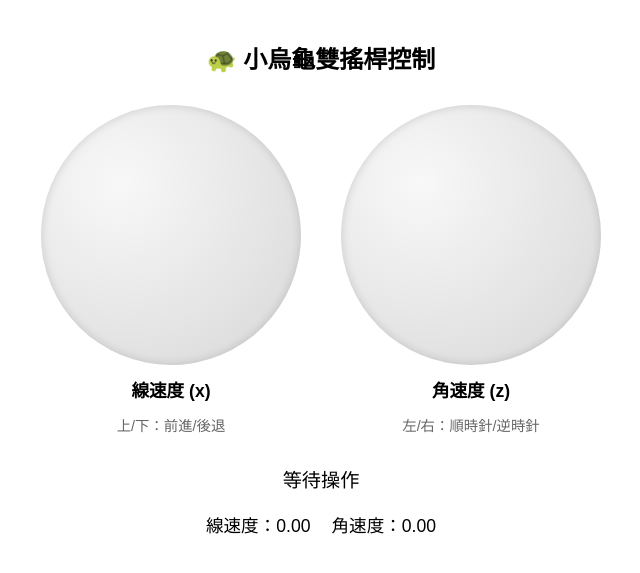
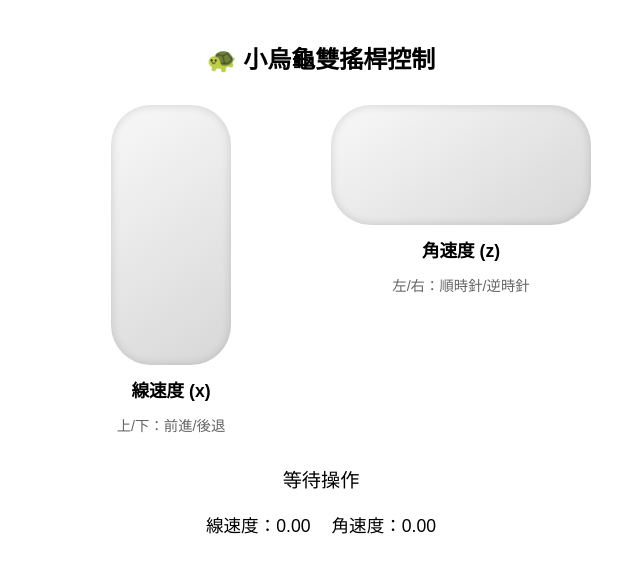
Before and after one commit to Loild95168/ros_web_AnalogStick, a Flask app: page / in a window 1280 px wide. Shown: the top 573 px of the page, without its empty margins (319-959 px from the left). Run offline with Flask 3, Linux system fonts and the light colour scheme; some libraries are stand-ins or nearby versions.

Commit message:
Update index.html

```diff
--- a/templates/index.html
+++ b/templates/index.html
@@ -27,15 +27,21 @@
       min-width: 240px;
     }
     .joystickZone {
-      width: 260px;
-      height: 260px;
-      background: radial-gradient(circle at 30% 30%, #f8f8f8, #d7d7d7);
-      border-radius: 50%;
+      background: linear-gradient(145deg, #f8f8f8, #d7d7d7);
+      border-radius: 40px;
       position: relative;
       box-shadow: inset 0 0 10px rgba(0, 0, 0, 0.15);
       display: flex;
       align-items: center;
       justify-content: center;
+    }
+    .verticalZone {
+      width: 120px;
+      height: 260px;
+    }
+    .horizontalZone {
+      width: 260px;
+      height: 120px;
     }
     .joystickLabel {
       font-weight: bold;
@@ -59,12 +65,12 @@
   <h2>🐢 小烏龜雙搖桿控制</h2>
   <div id="joystickWrapper">
     <div class="joystickColumn">
-      <div id="linearJoystick" class="joystickZone"></div>
+      <div id="linearJoystick" class="joystickZone verticalZone"></div>
       <div class="joystickLabel">線速度 (x)</div>
       <div class="joystickHint">上/下：前進/後退</div>
     </div>
     <div class="joystickColumn">
-      <div id="angularJoystick" class="joystickZone"></div>
+      <div id="angularJoystick" class="joystickZone horizontalZone"></div>
       <div class="joystickLabel">角速度 (z)</div>
       <div class="joystickHint">左/右：順時針/逆時針</div>
     </div>
@@ -87,11 +93,17 @@
       mode: "static",
       position: { left: "50%", top: "50%" },
       color: "blue",
-      size: 180
+      size: 120
     };
 
-    const linearManager = nipplejs.create(Object.assign({ zone: linearZone }, joystickOptions));
-    const angularManager = nipplejs.create(Object.assign({ zone: angularZone }, joystickOptions));
+    const linearManager = nipplejs.create(Object.assign({
+      zone: linearZone,
+      lockX: true
+    }, joystickOptions));
+    const angularManager = nipplejs.create(Object.assign({
+      zone: angularZone,
+      lockY: true
+    }, joystickOptions));
 
     let lastEmitTime = 0;
     const throttleInterval = 100;
@@ -123,15 +135,13 @@
     }
 
     function handleMove(type, data) {
-      const angle = data.angle.radian;
-      const distance = data.distance;
-      const speedFactor = Math.min(distance / 100, 1.0);
+      if (!data || !data.vector) return;
 
       if (type === "linear") {
-        lastLinear = Math.sin(angle) * maxSpeed * speedFactor;
+        lastLinear = -data.vector.y * maxSpeed;
         linearActive = true;
       } else {
-        lastAngular = -Math.cos(angle) * maxSpeed * speedFactor;
+        lastAngular = data.vector.x * maxSpeed;
         angularActive = true;
       }
 
```
